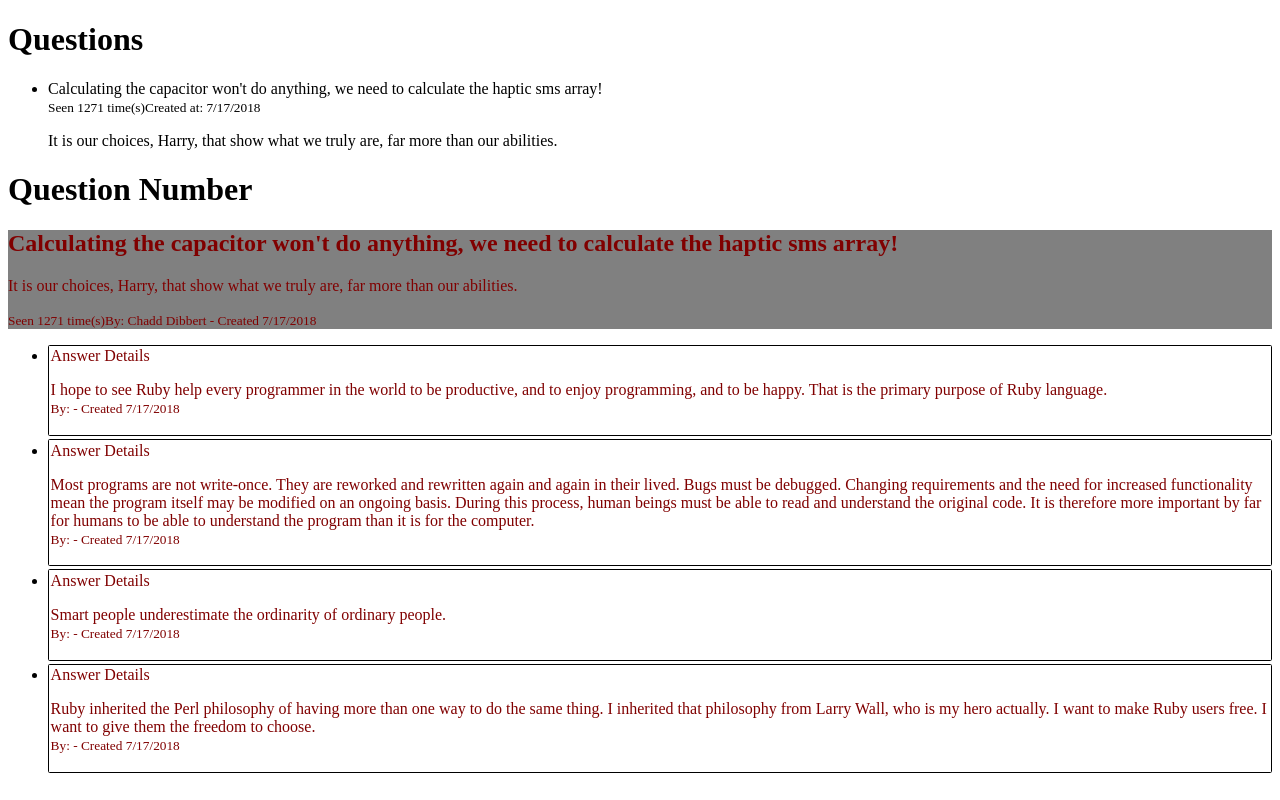
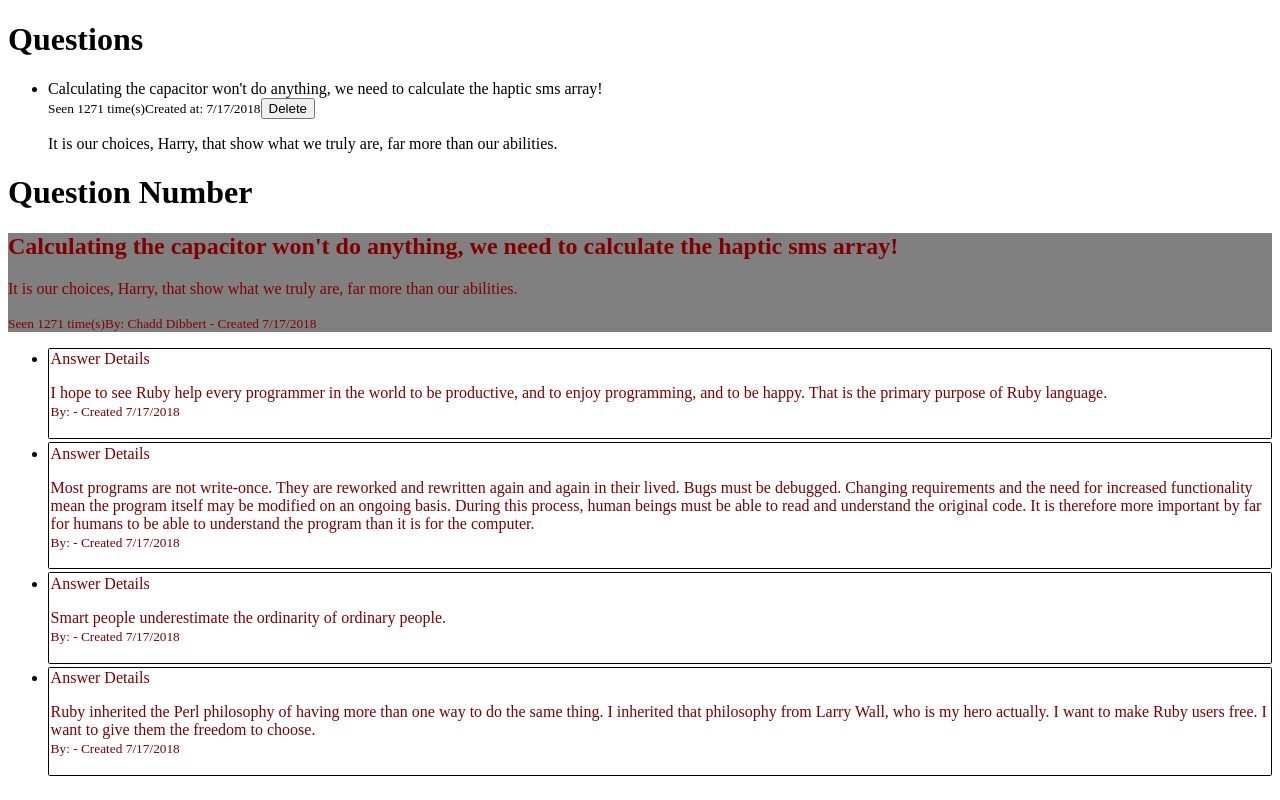
Before and after one commit to kentcheung2000/awesome-answers-client, a React (Create React App) app: page / in a window 1280 px wide. Built offline with nearby package versions, Linux system fonts and the light colour scheme.

Commit message:
Add delete button on QuestionIndexPage.js

```diff
--- /dev/null
+++ b/src/components/DeleteButton.js
@@ -0,0 +1,11 @@
+import React from 'react';
+
+function DeleteButton(props) {
+    return (
+        <button className="ui right floated red button" onClick={props.onDeleteClick}>
+            Delete
+		</button>
+    );
+}
+
+export default DeleteButton;
--- a/src/components/QuestionIndexPage.js
+++ b/src/components/QuestionIndexPage.js
@@ -1,7 +1,8 @@
 import React, { Component } from 'react';
 
+import '../styles/QuestionIndexPage.css';
 import questionData from './questionData';
-import '../styles/QuestionIndexPage.css';
+import DeleteButton from './DeleteButton';
 
 class QuestionIndexPage extends Component {
     constructor(props) {
@@ -9,6 +10,29 @@
         this.state = {
             questions: [...questionData]
         };
+    }
+
+    deleteQuestion(id) {
+        console.log('id: ', id);
+        console.log('this: ', this);
+        // To change 'state', you must always use 'this.setState(...)'
+
+        // You can use setState by passing an object to its first argument.
+        // When the time comes, the object will be merged with the current state
+
+        // this.setState({
+        // 	questions: this.state.questions.filter((q) => q.id !== id)
+        // });
+
+        // You can also setState by giving it a callback as first argument
+        // that receives the current state and props as arguments.
+        // It must return an object that will be merged with the state
+        this.setState((state, props) => {
+            return {
+                questions: state.questions.filter((q) => q.id !== id)
+            };
+        });
+
     }
     render() {
         return (
@@ -22,6 +46,7 @@
                                 <br />
                                 <small>Seen {question.view_count} time(s)</small>
                                 <small>Created at: {new Date(question.created_at).toLocaleDateString()}</small>
+                                <DeleteButton onDeleteClick={() => this.deleteQuestion(question.id)} />
                             </p>
                             <p>{question.body}</p>
                         </li>
```
